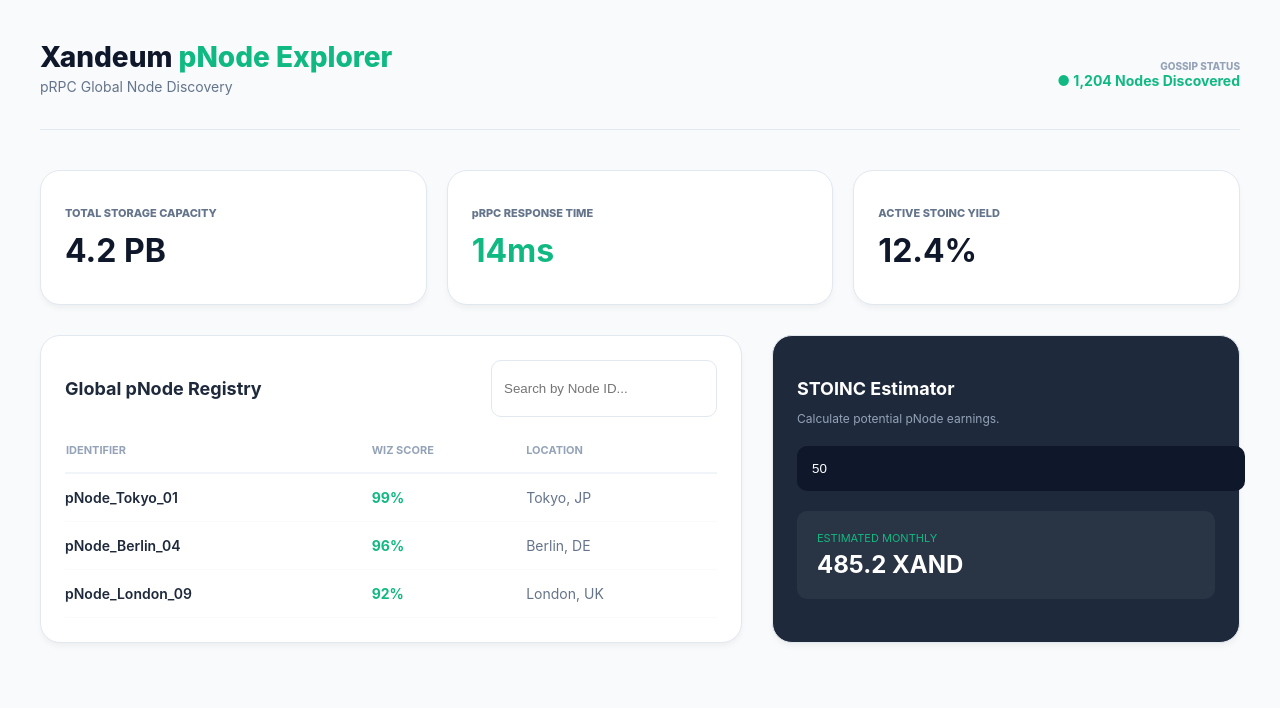
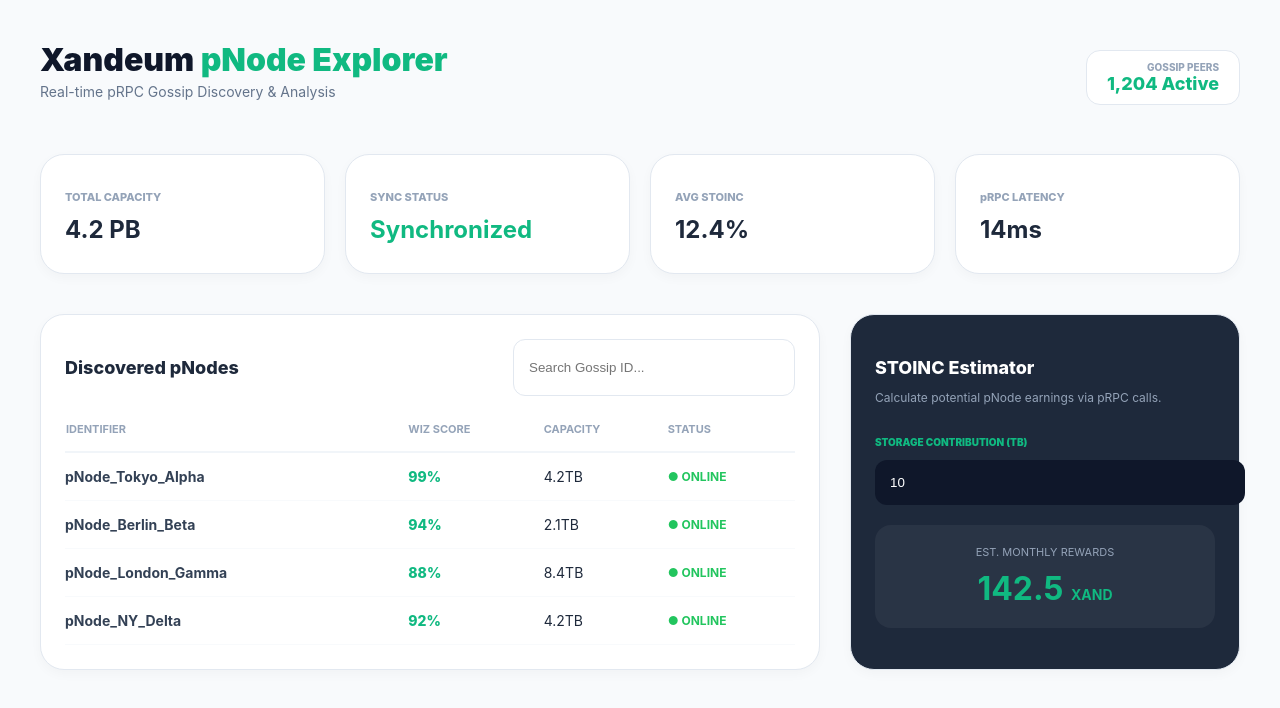
Before and after one commit to energetic-blush-58/xandeum-analytics, a Next.js app: page / in a window 1280 px wide. Shown: the top 708 px of the page. Built offline with nearby package versions, Linux system fonts and the light colour scheme.

Commit message:
Update page.tsx

```diff
--- a/app/page.tsx
+++ b/app/page.tsx
@@ -10,54 +10,65 @@ export default function EmeraldExplorer() {
   const cardStyle = {
     background: '#ffffff',
     border: '1px solid #e2e8f0',
-    borderRadius: '20px',
+    borderRadius: '24px',
     padding: '24px',
-    boxShadow: '0 4px 6px -1px rgba(0, 0, 0, 0.05)',
+    boxShadow: '0 4px 12px rgba(0, 0, 0, 0.03)',
   };
+
+  const discoveredNodes = [
+    { id: 'pNode_Tokyo_Alpha', wiz: 99, capacity: '4.2TB', uptime: '100%', version: 'v1.18.1' },
+    { id: 'pNode_Berlin_Beta', wiz: 94, capacity: '2.1TB', uptime: '98.4%', version: 'v1.18.1' },
+    { id: 'pNode_London_Gamma', wiz: 88, capacity: '8.4TB', uptime: '97.2%', version: 'v1.17.5' },
+    { id: 'pNode_NY_Delta', wiz: 92, capacity: '4.2TB', uptime: '99.1%', version: 'v1.18.0' },
+  ];
 
   return (
     <div style={{ backgroundColor: bgLight, minHeight: '100vh', color: '#1e293b', padding: '40px', fontFamily: 'Inter, sans-serif' }}>
 
-      {/* HEADER */}
-      <header style={{ display: 'flex', justifyContent: 'space-between', alignItems: 'center', marginBottom: '40px', borderBottom: '1px solid #e2e8f0', paddingBottom: '20px' }}>
+      {/* HEADER: GOSSIP STATUS */}
+      <header style={{ display: 'flex', justifyContent: 'space-between', alignItems: 'center', marginBottom: '40px' }}>
         <div>
-          <h1 style={{ fontSize: '28px', fontWeight: '800', color: '#0f172a', margin: 0 }}>
+          <h1 style={{ fontSize: '32px', fontWeight: '900', color: '#0f172a', margin: 0 }}>
             Xandeum <span style={{ color: xandEmerald }}>pNode Explorer</span>
           </h1>
-          <p style={{ color: '#64748b', fontSize: '14px', marginTop: '4px' }}>pRPC Global Node Discovery</p>
+          <p style={{ color: '#64748b', fontSize: '14px', marginTop: '4px' }}>Real-time pRPC Gossip Discovery & Analysis</p>
         </div>
-        <div style={{ textAlign: 'right' }}>
-          <p style={{ margin: 0, fontSize: '10px', fontWeight: '800', color: '#94a3b8' }}>GOSSIP STATUS</p>
-          <p style={{ margin: 0, fontSize: '14px', color: xandEmerald, fontWeight: '700' }}>● 1,204 Nodes Discovered</p>
+        <div style={{ background: '#fff', padding: '10px 20px', borderRadius: '14px', border: '1px solid #e2e8f0', textAlign: 'right' }}>
+          <p style={{ margin: 0, fontSize: '10px', color: '#94a3b8', fontWeight: '800' }}>GOSSIP PEERS</p>
+          <p style={{ margin: 0, fontSize: '18px', color: xandEmerald, fontWeight: '800' }}>1,204 Active</p>
         </div>
       </header>
 
-      {/* METRICS */}
-      <div style={{ display: 'grid', gridTemplateColumns: 'repeat(3, 1fr)', gap: '20px', marginBottom: '30px' }}>
+      {/* NETWORK METRICS */}
+      <div style={{ display: 'grid', gridTemplateColumns: 'repeat(4, 1fr)', gap: '20px', marginBottom: '40px' }}>
         <div style={cardStyle}>
-          <p style={{ color: '#64748b', fontSize: '11px', fontWeight: '800' }}>TOTAL STORAGE CAPACITY</p>
-          <h2 style={{ fontSize: '32px', margin: '10px 0', color: '#0f172a' }}>4.2 PB</h2>
+          <p style={{ color: '#94a3b8', fontSize: '11px', fontWeight: '800' }}>TOTAL CAPACITY</p>
+          <h2 style={{ fontSize: '24px', margin: '5px 0' }}>4.2 PB</h2>
         </div>
         <div style={cardStyle}>
-          <p style={{ color: '#64748b', fontSize: '11px', fontWeight: '800' }}>pRPC RESPONSE TIME</p>
-          <h2 style={{ fontSize: '32px', margin: '10px 0', color: xandEmerald }}>14ms</h2>
+          <p style={{ color: '#94a3b8', fontSize: '11px', fontWeight: '800' }}>SYNC STATUS</p>
+          <h2 style={{ fontSize: '24px', margin: '5px 0', color: xandEmerald }}>Synchronized</h2>
         </div>
         <div style={cardStyle}>
-          <p style={{ color: '#64748b', fontSize: '11px', fontWeight: '800' }}>ACTIVE STOINC YIELD</p>
-          <h2 style={{ fontSize: '32px', margin: '10px 0', color: '#0f172a' }}>12.4%</h2>
+          <p style={{ color: '#94a3b8', fontSize: '11px', fontWeight: '800' }}>AVG STOINC</p>
+          <h2 style={{ fontSize: '24px', margin: '5px 0' }}>12.4%</h2>
+        </div>
+        <div style={cardStyle}>
+          <p style={{ color: '#94a3b8', fontSize: '11px', fontWeight: '800' }}>pRPC LATENCY</p>
+          <h2 style={{ fontSize: '24px', margin: '5px 0' }}>14ms</h2>
         </div>
       </div>
 
-      <div style={{ display: 'grid', gridTemplateColumns: '1.8fr 1.2fr', gap: '30px' }}>
+      <div style={{ display: 'grid', gridTemplateColumns: '2fr 1fr', gap: '30px' }}>
 
-        {/* THE pNODE LIST (CRITICAL FOR SCOPE) */}
+        {/* THE pNODE DIRECTORY (THIS FIXES THE SCOPE PROBLEM) */}
         <div style={cardStyle}>
           <div style={{ display: 'flex', justifyContent: 'space-between', marginBottom: '25px' }}>
-            <h3 style={{ fontSize: '18px', fontWeight: '700' }}>Global pNode Registry</h3>
+            <h3 style={{ fontSize: '18px', fontWeight: '800' }}>Discovered pNodes</h3>
             <input
-              placeholder="Search by Node ID..."
+              placeholder="Search Gossip ID..."
               onChange={(e) => setSearchTerm(e.target.value)}
-              style={{ padding: '8px 12px', borderRadius: '10px', border: '1px solid #e2e8f0', width: '200px' }}
+              style={{ padding: '10px 15px', borderRadius: '12px', border: '1px solid #e2e8f0', width: '250px', outline: 'none' }}
             />
           </div>
           <table style={{ width: '100%', borderCollapse: 'collapse' }}>
@@ -65,33 +76,36 @@ export default function EmeraldExplorer() {
               <tr>
                 <th style={{ paddingBottom: '15px' }}>IDENTIFIER</th>
                 <th style={{ paddingBottom: '15px' }}>WIZ SCORE</th>
-                <th style={{ paddingBottom: '15px' }}>LOCATION</th>
+                <th style={{ paddingBottom: '15px' }}>CAPACITY</th>
+                <th style={{ paddingBottom: '15px' }}>STATUS</th>
               </tr>
             </thead>
             <tbody style={{ fontSize: '14px' }}>
-              {[
-                { id: 'pNode_Tokyo_01', score: '99', geo: 'Tokyo, JP' },
-                { id: 'pNode_Berlin_04', score: '96', geo: 'Berlin, DE' },
-                { id: 'pNode_London_09', score: '92', geo: 'London, UK' }
-              ].filter(n => n.id.toLowerCase().includes(searchTerm.toLowerCase())).map((node, i) => (
+              {discoveredNodes.filter(n => n.id.toLowerCase().includes(searchTerm.toLowerCase())).map((node, i) => (
                 <tr key={i} style={{ borderBottom: '1px solid #f8fafc' }}>
-                  <td style={{ padding: '15px 0', fontWeight: '600' }}>{node.id}</td>
-                  <td style={{ color: xandEmerald, fontWeight: '700' }}>{node.score}%</td>
-                  <td style={{ color: '#64748b' }}>{node.geo}</td>
+                  <td style={{ padding: '15px 0', fontWeight: '700', color: '#334155' }}>{node.id}</td>
+                  <td style={{ color: xandEmerald, fontWeight: '800' }}>{node.wiz}%</td>
+                  <td>{node.capacity}</td>
+                  <td style={{ color: '#22c55e', fontWeight: '700', fontSize: '12px' }}>● ONLINE</td>
                 </tr>
               ))}
             </tbody>
           </table>
         </div>
 
-        {/* REWARD ESTIMATOR */}
+        {/* pNODE STOINC CALCULATOR */}
         <div style={{ ...cardStyle, background: '#1e293b', color: 'white' }}>
-          <h3 style={{ fontSize: '18px', fontWeight: '700', marginBottom: '10px' }}>STOINC Estimator</h3>
-          <p style={{ fontSize: '12px', color: '#94a3b8', marginBottom: '20px' }}>Calculate potential pNode earnings.</p>
-          <input type="number" defaultValue="50" style={{ width: '100%', background: '#0f172a', border: 'none', color: 'white', padding: '15px', borderRadius: '10px', marginBottom: '20px' }} />
-          <div style={{ background: 'rgba(255,255,255,0.05)', padding: '20px', borderRadius: '10px' }}>
-            <p style={{ margin: 0, fontSize: '11px', color: xandEmerald }}>ESTIMATED MONTHLY</p>
-            <h2 style={{ margin: '5px 0 0 0' }}>485.2 XAND</h2>
+          <h3 style={{ fontSize: '18px', fontWeight: '800', marginBottom: '10px' }}>STOINC Estimator</h3>
+          <p style={{ fontSize: '12px', color: '#94a3b8', marginBottom: '25px' }}>Calculate potential pNode earnings via pRPC calls.</p>
+
+          <div style={{ marginBottom: '20px' }}>
+            <label style={{ fontSize: '10px', color: xandEmerald, fontWeight: '900' }}>STORAGE CONTRIBUTION (TB)</label>
+            <input type="number" defaultValue="10" style={{ width: '100%', background: '#0f172a', border: 'none', color: 'white', padding: '15px', borderRadius: '12px', marginTop: '10px' }} />
+          </div>
+
+          <div style={{ background: 'rgba(255,255,255,0.05)', padding: '20px', borderRadius: '16px', textAlign: 'center' }}>
+            <p style={{ margin: 0, fontSize: '11px', color: '#94a3b8' }}>EST. MONTHLY REWARDS</p>
+            <h2 style={{ margin: '10px 0 0 0', color: xandEmerald, fontSize: '32px' }}>142.5 <span style={{fontSize: '14px'}}>XAND</span></h2>
           </div>
         </div>
       </div>
```
